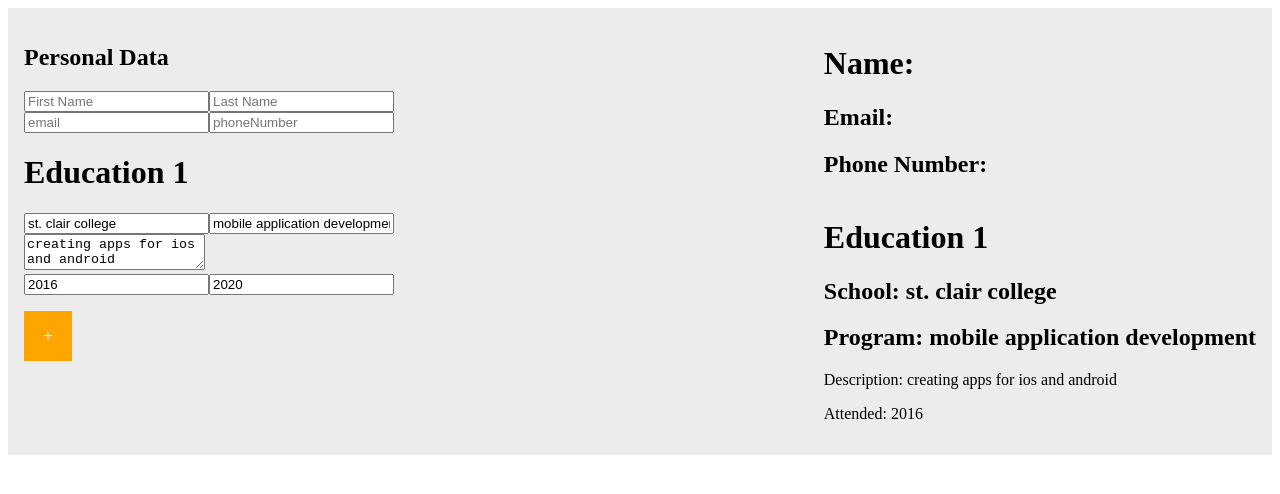
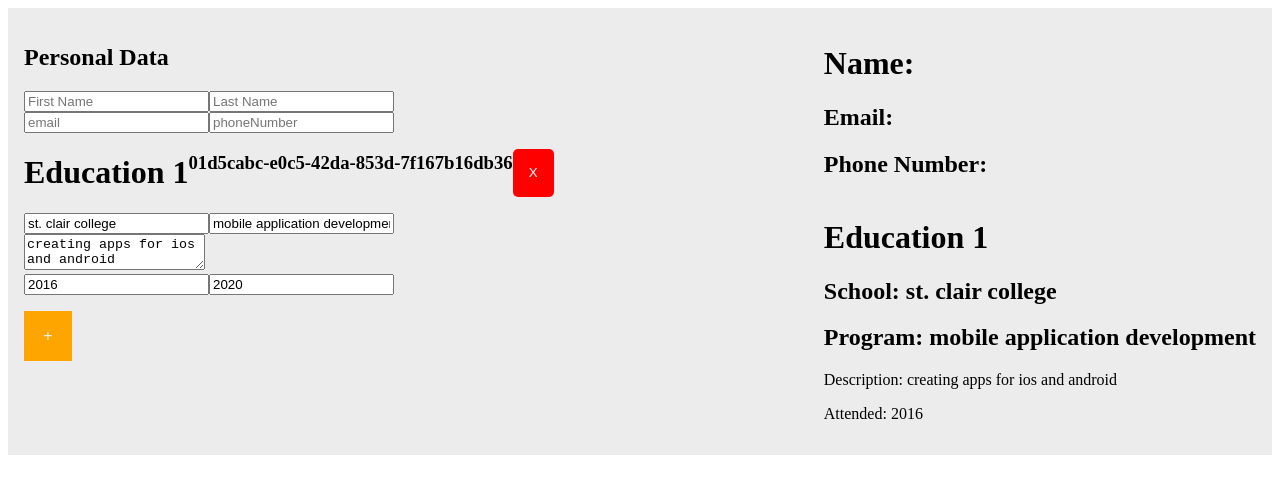
Before and after one commit to Abazzi/cv-application-react, a React (Vite) app: page / in a window 1280 px wide. Shown: the top 494 px of the page. Built offline with nearby package versions, Linux system fonts and the light colour scheme.

Commit message:
feat: education title header is a div with required elements
the div contains the header tag, a h3 tag with the education id, and a button that will delete the entry

```diff
--- a/src/components/EducationInfoForm.jsx
+++ b/src/components/EducationInfoForm.jsx
@@ -1,13 +1,17 @@
 import AddEducationButton from "./AddEducationButton";
 
-function EducationInfoForm({ education, handleEducationInputChange, addEducation }) {
+function EducationInfoForm({ education, handleEducationInputChange, addEducation, removeEducation }) {
   // guard clause checking if data was passed in
   if (!education) {
     return <h1>Where is the data bruh?</h1>
   } else {
     const eduList = education.map((edu, index) =>
       <div key={edu.id} className="single-education-form">
-        <h1>Education {index + 1}</h1>
+        <div className="education-heading">
+          <h1>Education {index + 1}</h1>
+          <h3>{edu.id}</h3>
+          <button className="deleteEdu" onClick={() => removeEducation(edu.id)}>X</button>
+        </div>
         <div className="school">
           <input
             type="text"
```
